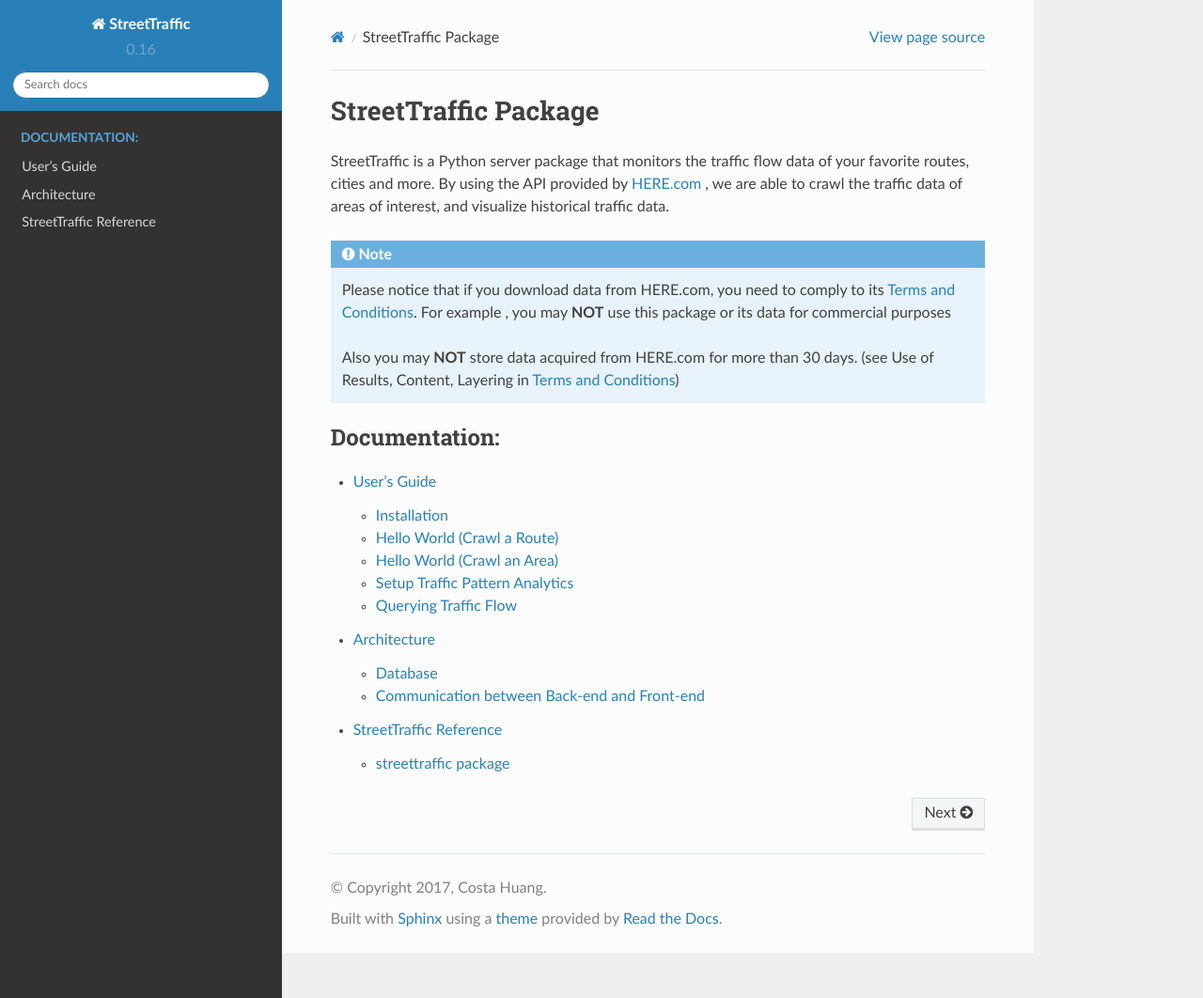
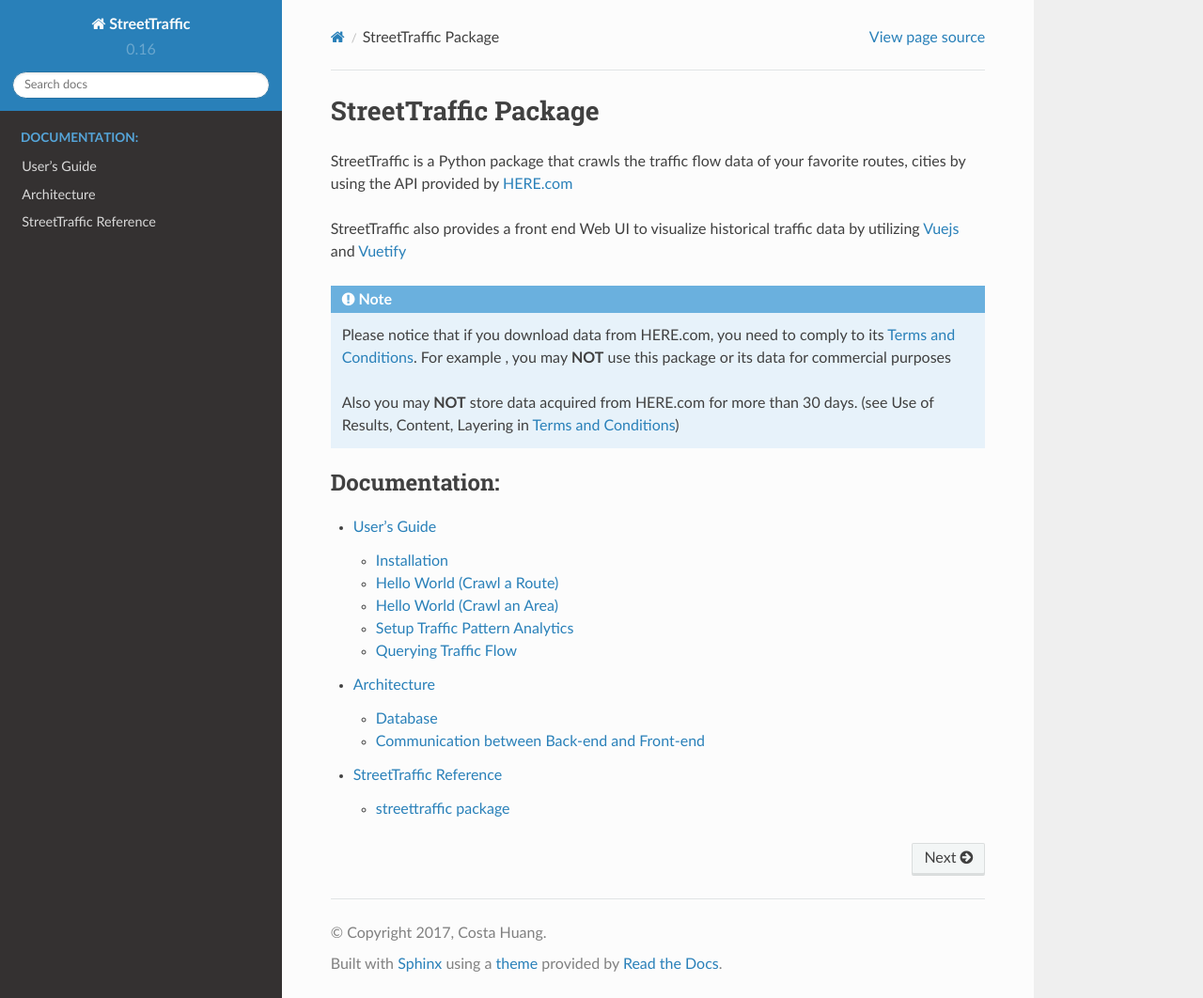
Before and after one commit to streettraffic/streettraffic, a Sphinx documentation site: the page built from docs/source/docindex.rst, in a window 1280 px wide and 1062 px high. Shown: the whole window at 94% size. Built offline with Sphinx 7.4.7 and the Read the Docs theme 2.0.0, drawn with Linux system fonts in a browser that asks for light colours.

Commit message:
Update Documentation

```diff
--- a/docs/source/docindex.rst
+++ b/docs/source/docindex.rst
@@ -3,11 +3,12 @@
 StreetTraffic Package
 =======================
 
-StreetTraffic is a Python server package that monitors the traffic flow data of
-your favorite routes, cities and more. By using the API provided by
+StreetTraffic is a Python package that crawls the traffic flow data of
+your favorite routes, cities by using the API provided by
 `HERE.com <https://developer.here.com/rest-apis/documentation/traffic/topics/quick-start.html>`_
-, we are able to crawl the traffic data of areas of interest, and visualize
-historical traffic data.
+
+StreetTraffic also provides a front end Web UI to visualize historical traffic data
+by utilizing `Vuejs <https://vuejs.org/>`_ and `Vuetify <https://vuetifyjs.com/>`_
 
 .. note::
     Please notice that if you download data from HERE.com, you need to comply to its
```
Also changed, not shown: README.rst (+5 -5 lines).
